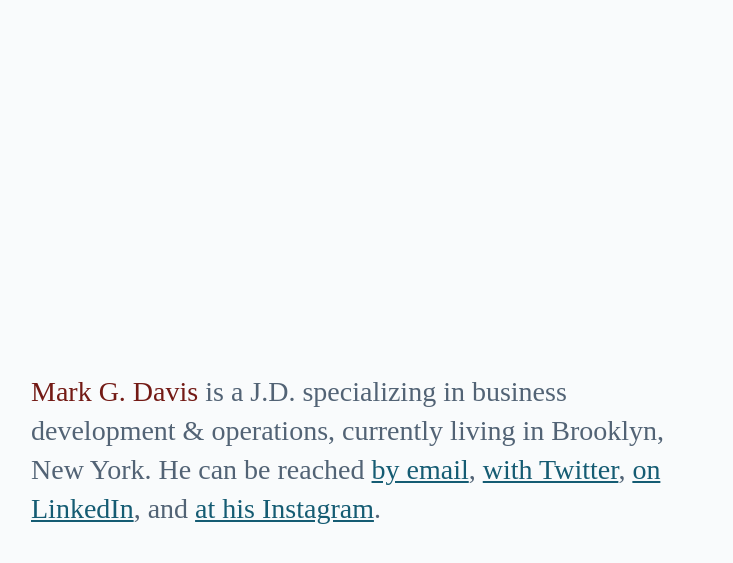
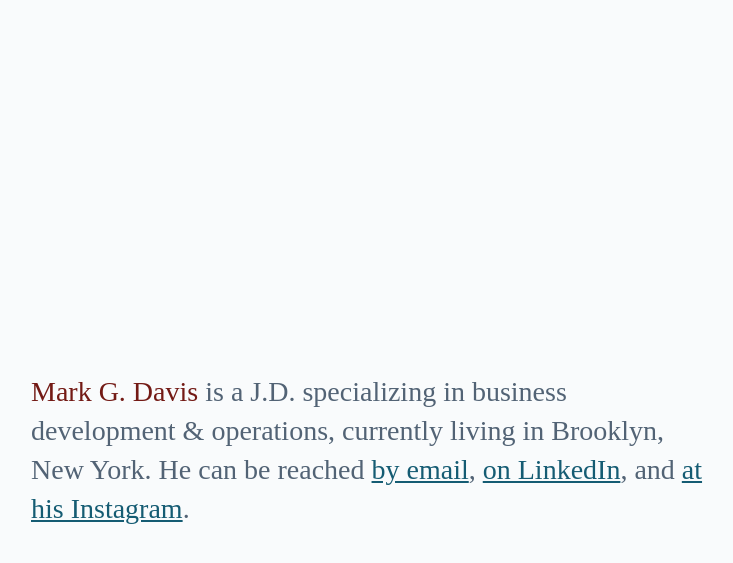
Before and after one commit to markgdavis/markgdavis.github.com, a Jekyll site: the page built from index.md, in a window 1280 px wide. Shown: the top 563 px of the page, without its empty margins (273-1006 px from the left). Built offline with Jekyll 4.4.1, drawn with Linux system fonts in a browser that asks for light colours; some web fonts are replaced.

Commit message:
Update contact.md

```diff
--- a/_includes/contact.md
+++ b/_includes/contact.md
@@ -1 +1 @@
-He can be reached [by email](mailto:mark@onchimgd.com), [with Twitter](http://twitter.com/onchimgd), [on LinkedIn](http://www.linkedin.com/in/onchimgd), and [at his Instagram](http://instagram.com/onchimgd).
+He can be reached [by email](mailto:mark@onchimgd.com), [on LinkedIn](http://www.linkedin.com/in/onchimgd), and [at his Instagram](http://instagram.com/onchimgd).
```
